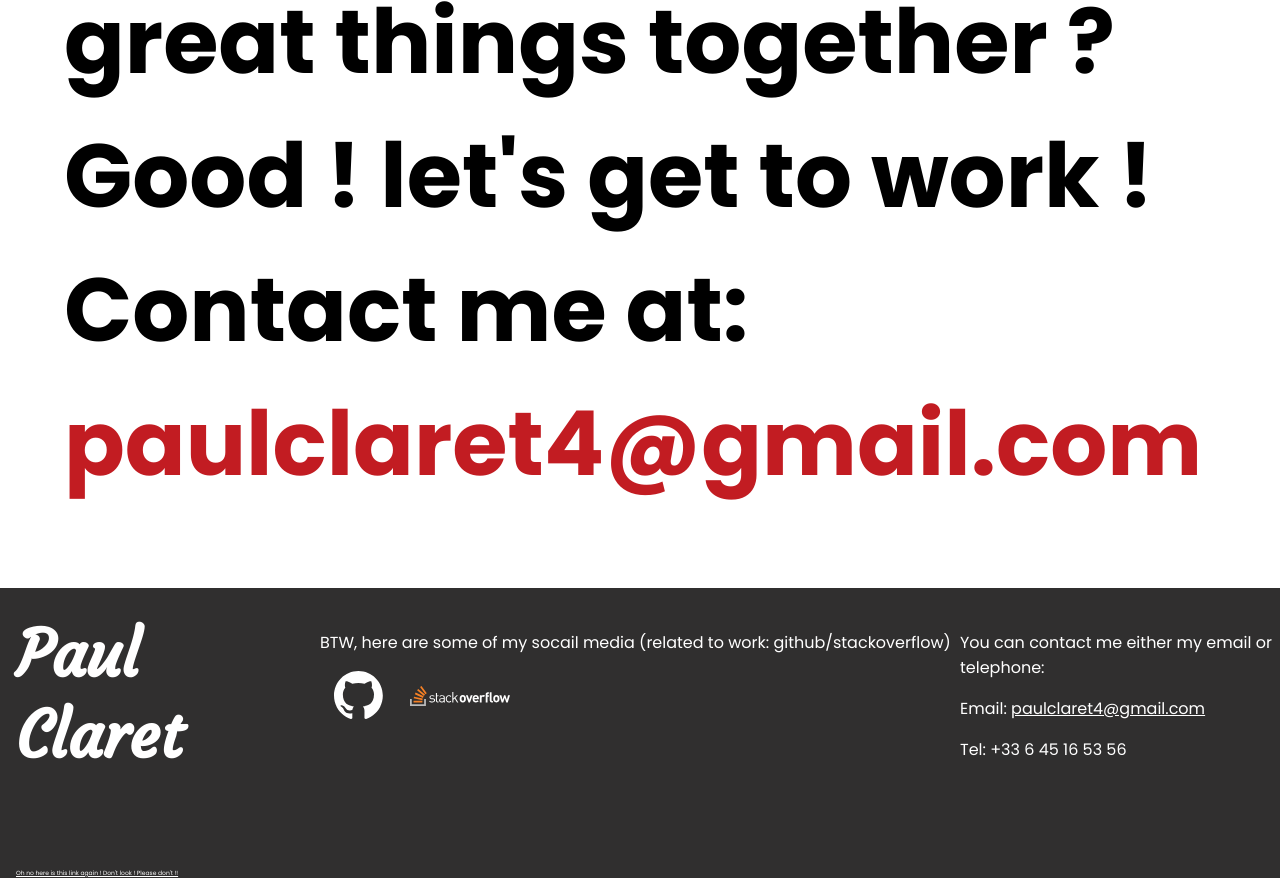
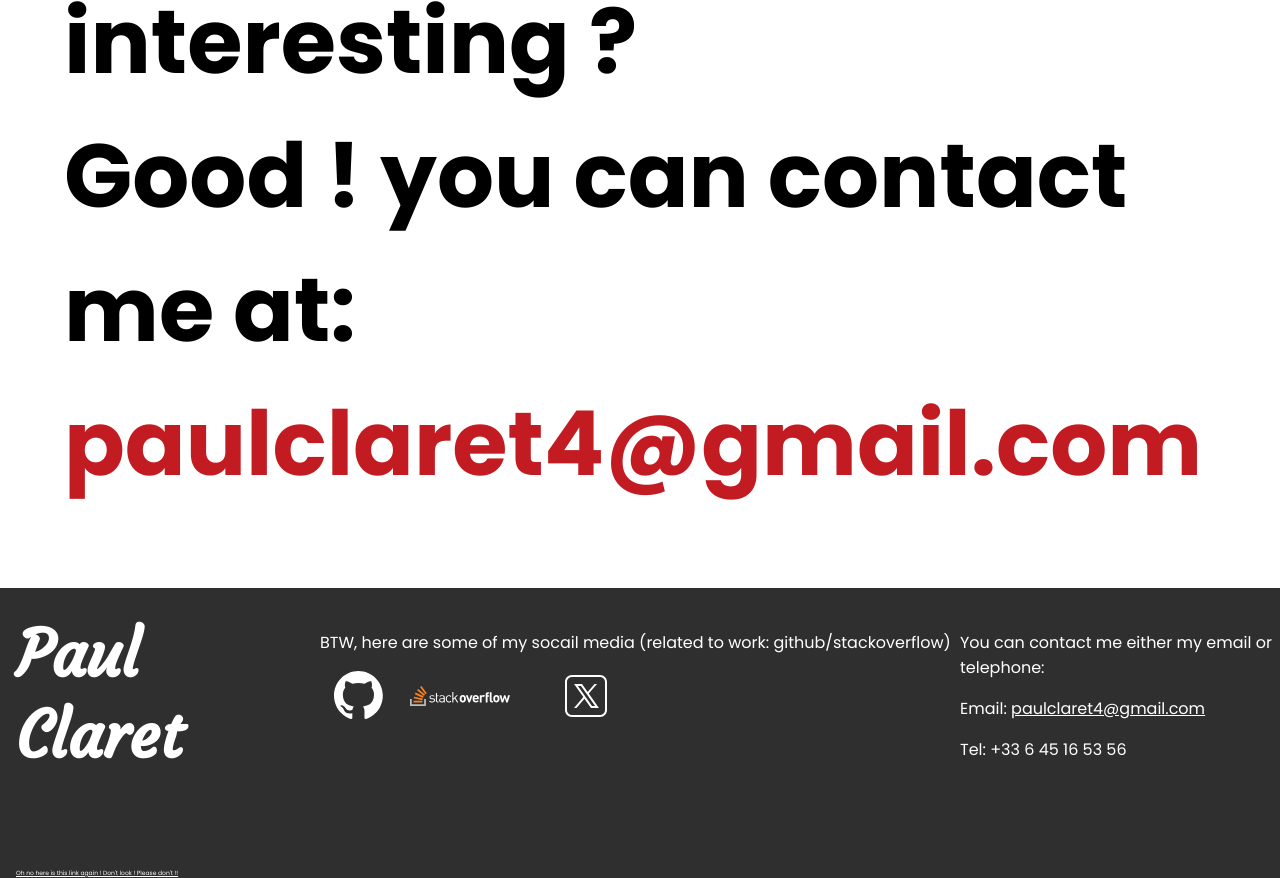
Before and after one commit to paulclrt/paulclrt.github.io, a plain HTML site: page index.html in a window 1280 px wide. Shown: the part 3359-4237 px from the top of the page. Drawn offline with Linux system fonts and the light colour scheme.

Commit message:
adding twitter svg link + changing last section text

```diff
--- a/index.html
+++ b/index.html
@@ -131,7 +131,7 @@
     <!-- </section> -->
 
     <section class="contact">
-        <p class="contact">Think we could build great things together ? <br>Good ! let's get to work ! <br>Contact me at: <span class="mail">paulclaret4@gmail.com</span></p>
+        <p class="contact">Do you find my work interesting ? <br>Good ! you can contact me at: <span class="mail">paulclaret4@gmail.com</span></p>
         <!-- . I'm looking forward working with you ;) -->
     </section>
 
@@ -190,6 +190,15 @@
                         -->
                     </svg>
                 </a>
+
+
+
+
+		<a target="_blank" href="https://x.com/paulclrt4" class="svglogo">
+			<svg xmlns="http://www.w3.org/2000/svg" x="0px" y="0px" width="100px" height="50px" viewBox="0 0 50 50" >
+				<path fill="#ffffff" d="M 11 4 C 7.1456661 4 4 7.1456661 4 11 L 4 39 C 4 42.854334 7.1456661 46 11 46 L 39 46 C 42.854334 46 46 42.854334 46 39 L 46 11 C 46 7.1456661 42.854334 4 39 4 L 11 4 z M 11 6 L 39 6 C 41.773666 6 44 8.2263339 44 11 L 44 39 C 44 41.773666 41.773666 44 39 44 L 11 44 C 8.2263339 44 6 41.773666 6 39 L 6 11 C 6 8.2263339 8.2263339 6 11 6 z M 13.085938 13 L 22.308594 26.103516 L 13 37 L 15.5 37 L 23.4375 27.707031 L 29.976562 37 L 37.914062 37 L 27.789062 22.613281 L 36 13 L 33.5 13 L 26.660156 21.009766 L 21.023438 13 L 13.085938 13 z M 16.914062 15 L 19.978516 15 L 34.085938 35 L 31.021484 35 L 16.914062 15 z"></path>
+			</svg>
+		</a>
                 <!-- Github, stackoverflow maybe insta... -->
             </div>
         </div>
```
